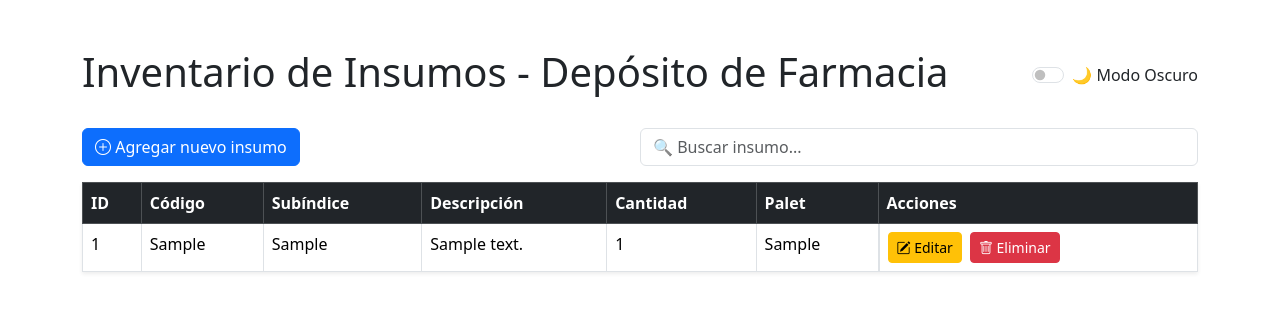
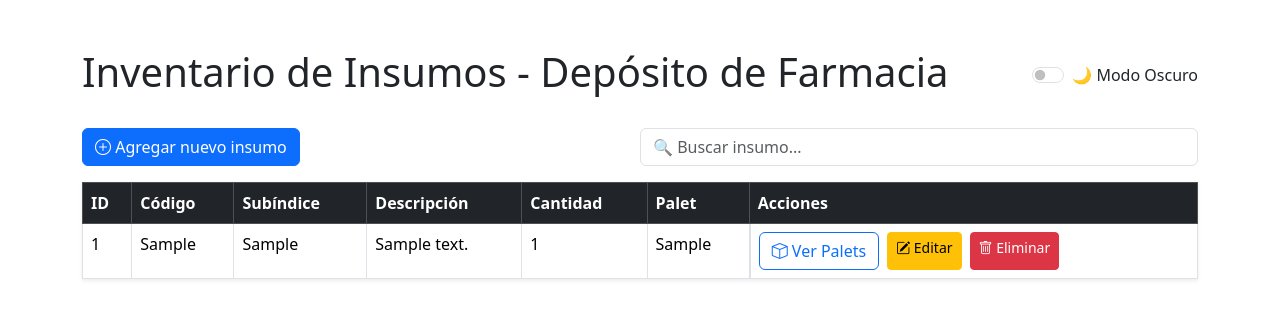
Before and after one commit to JoaquinYap/inventario-deposito-farmacia, a Flask app: page / in a window 1280 px wide. Shown: the top 319 px of the page. Run offline with Flask 3, Linux system fonts and the light colour scheme; tables that the repository leaves empty hold one stand-in row (values such as "Sample post").

Commit message:
Update index.html

```diff
--- a/templates/index.html
+++ b/templates/index.html
@@ -70,6 +70,7 @@
                     <td>{{ insumo[4] }}</td>
                     <td>{{ insumo[5] }}</td>
                     <td class="d-flex gap-2">
+                        <a href="/palets" class="btn btn-outline-primary"><i class="bi bi-box"></i> Ver Palets</a>
                         <a href="/editar/{{ insumo[0] }}" class="btn btn-sm btn-warning">
                             <i class="bi bi-pencil-square"></i> Editar
                         </a>
```
